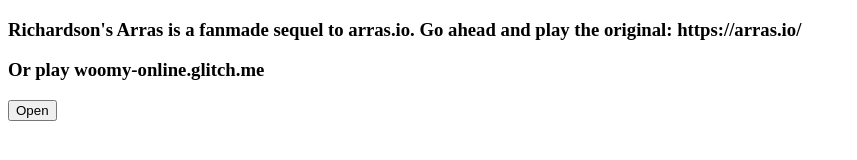
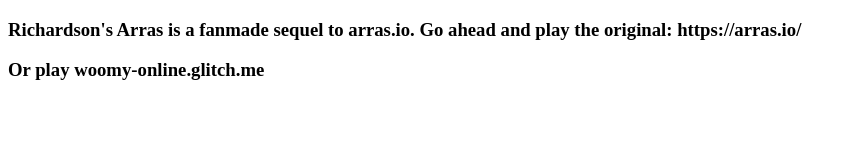
Before and after one commit to richardgrechko/richardgrechko.github.io, a website: page index.html in a window 1280 px wide. Shown: the whole page, without its empty margins (0-857 px from the left). Drawn offline with Linux system fonts and the light colour scheme.

Commit message:
Update index.html

```diff
--- a/index.html
+++ b/index.html
@@ -1,4 +1,3 @@
 <!DOCTYPE html>
 <h3>Richardson's Arras is a fanmade sequel to arras.io. Go ahead and play the original: https://arras.io/</h3>
 <h3>Or play woomy-online.glitch.me</h3>
-<button onclick="location.href = 'https://richardsons-arras.glitch.me/'">Open</button>
```
